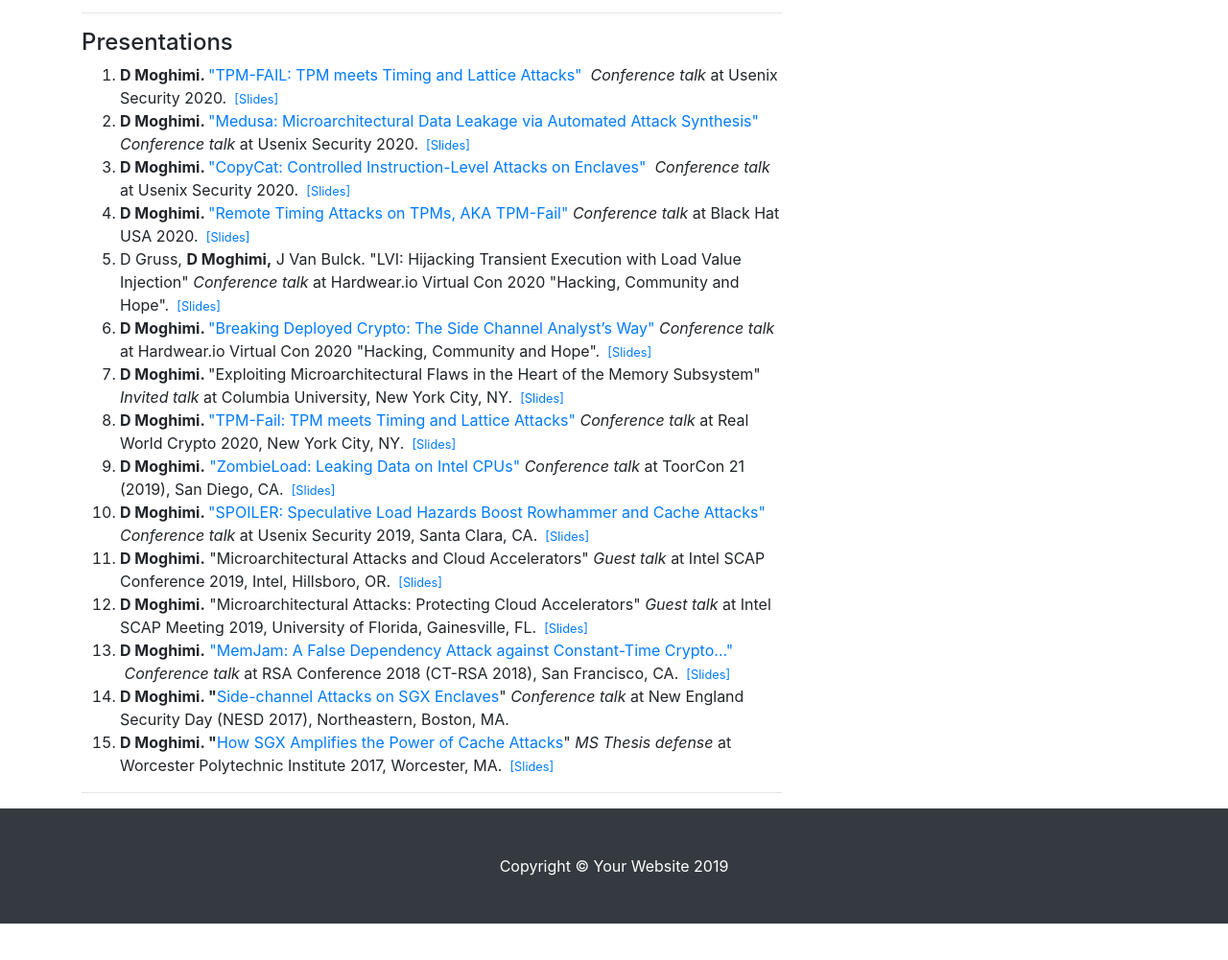
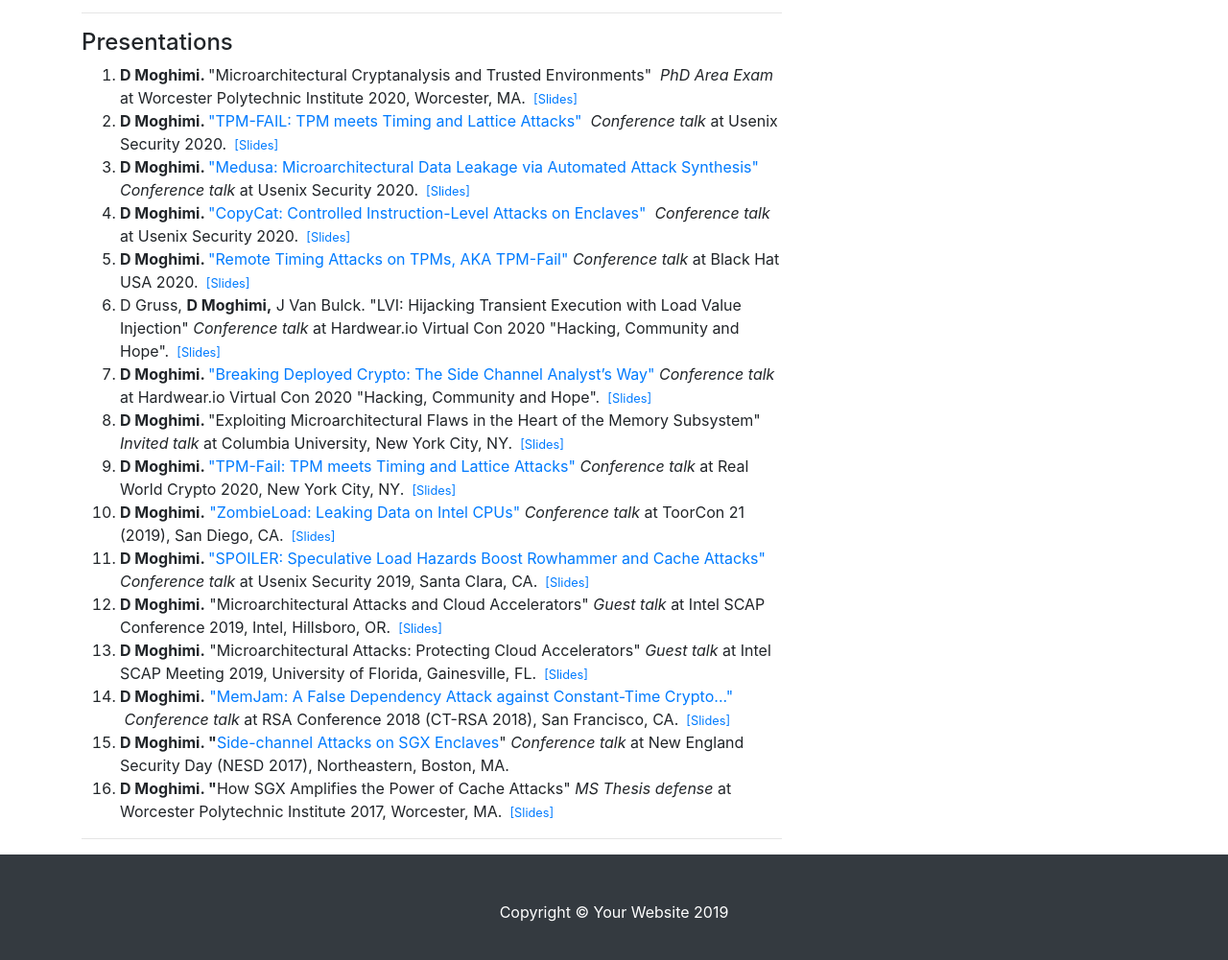
Before and after one commit to flowyroll/flowyroll.github.io, a plain HTML site: page publication.html in a window 1280 px wide. Shown: the part 1759-2760 px from the top of the page at 96% size. Before the commit the page ends 2722 px from the top, so only its background shows below. Drawn offline with nearby package versions, Linux system fonts and the light colour scheme; some icons are missing.

Commit message:
push area exam slides

```diff
--- a/publication.html
+++ b/publication.html
@@ -191,6 +191,12 @@
        <ol>
         <li>
           <strong>D Moghimi. </strong>
+          "Microarchitectural Cryptanalysis and Trusted Environments"</a>
+          <i>PhD Area Exam</i> at Worcester Polytechnic Institute 2020, Worcester, MA.
+          <small><a href="slides/wpi2020-moghimi-areaexam.pdf">&nbsp;[Slides]</a></small>
+        </li>
+        <li>
+          <strong>D Moghimi. </strong>
           <a href="https://www.usenix.org/conference/usenixsecurity20/presentation/moghimi-tpm">"TPM-FAIL: TPM meets Timing and Lattice Attacks"</a>
           <i>Conference talk </i>at Usenix Security 2020.
           <small><a href="slides/sec2020-tpmfail.pdf">&nbsp;[Slides]</a></small>
@@ -270,9 +276,9 @@
           <li><strong>D Moghimi. "</strong><a href="https://nesd.ccis.northeastern.edu/">Side-channel Attacks on SGX Enclaves</a>"
             <i>Conference talk </i> at New England Security Day (NESD 2017), Northeastern, Boston, MA.
           </li>
-          <li><strong>D Moghimi. "</strong><a href="https://nesd.ccis.northeastern.edu/">How SGX Amplifies the Power of Cache Attacks</a>"
+          <li><strong>D Moghimi. "</strong>How SGX Amplifies the Power of Cache Attacks"
             <i>MS Thesis defense </i> at Worcester Polytechnic Institute 2017, Worcester, MA.
-            <small><a href="slides/wpi2017-msthesis.pdf">&nbsp;[Slides]</a></small>
+            <small><a href="slides/wpi2017-moghimi-msthesis.pdf">&nbsp;[Slides]</a></small>
           </li>
        </ol>
         <hr>
```
Also changed, not shown: 3 other files.
